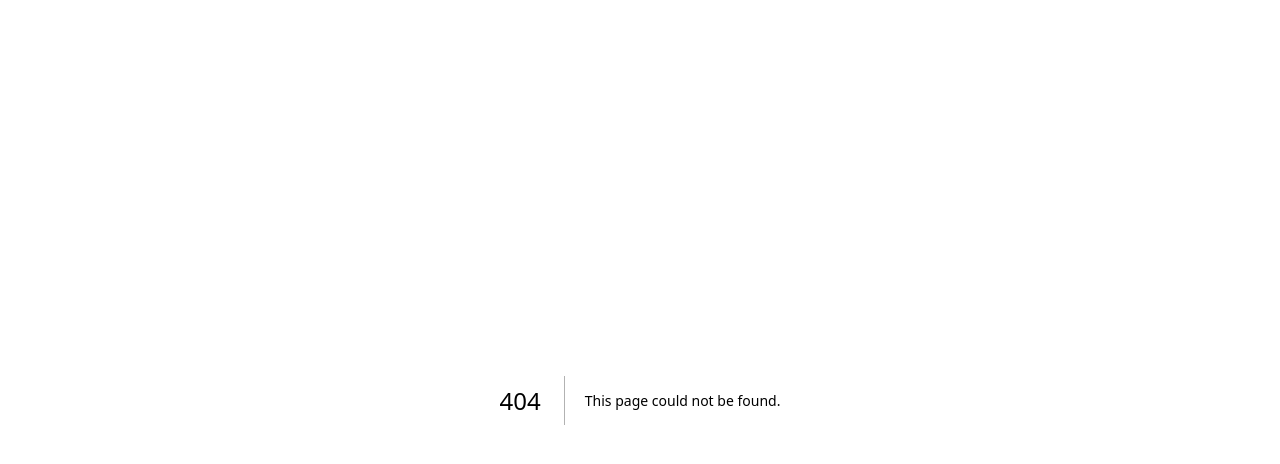
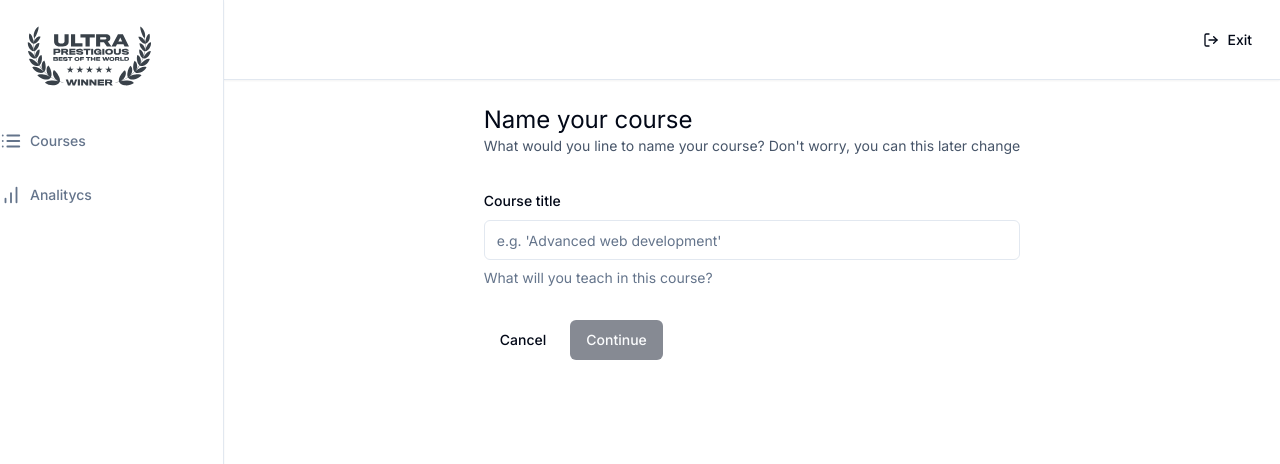
Before and after one commit to iDmitryi/learning-management-system, a Next.js app: page /teacher/create in a window 1280 px wide. Before the commit this address had no page. Shown: the top 464 px of the page. Built offline with nearby package versions, Linux system fonts and the light colour scheme.

Commit message:
create course page, added toast library

```diff
--- a/app/(dashboard)/(routes)/teacher/courses/page.tsx
+++ b/app/(dashboard)/(routes)/teacher/courses/page.tsx
@@ -1,5 +1,14 @@
+import { Button } from '@/components/ui/button'
+import Link from 'next/link'
+
 const CoursesPage = () => {
-  return <div>Courses Page</div>
+  return (
+    <div className="p-6">
+      <Link href="/teacher/create">
+        <Button>New Course </Button>
+      </Link>
+    </div>
+  )
 }
 
 export default CoursesPage
--- /dev/null
+++ b/app/(dashboard)/(routes)/teacher/create/page.tsx
@@ -0,0 +1,97 @@
+'use client'
+
+import * as z from 'zod'
+import axios from 'axios'
+import { zodResolver } from '@hookform/resolvers/zod'
+import { Control, FieldValues, useForm } from 'react-hook-form'
+import { useRouter } from 'next/navigation'
+
+import {
+  Form,
+  FormControl,
+  FormDescription,
+  FormField,
+  FormItem,
+  FormLabel,
+  FormMessage,
+} from '@/components/ui/form'
+
+import { Button } from '@/components/ui/button'
+import { Input } from '@/components/ui/input'
+import Link from 'next/link'
+import toast from 'react-hot-toast'
+
+const formSchema = z.object({
+  title: z.string().min(1, { message: 'Title is required' }),
+})
+
+const CreatePage = () => {
+  const router = useRouter()
+
+  const form = useForm<z.infer<typeof formSchema>>({
+    resolver: zodResolver(formSchema),
+    defaultValues: { title: '' },
+  })
+
+  const { isSubmitting, isValid } = form.formState
+
+  const onSubmit = async (values: z.infer<typeof formSchema>) => {
+    try {
+      const response = await axios.post('/api/course', values)
+      router.push(`/teacher/courses/${response.data.id}`)
+    } catch (error) {
+      toast.error('Something went wrog')
+    }
+  }
+
+  return (
+    <div className="max-w-5xl mx-auto flex md:item-center md:justify-center h-full p-6">
+      <div>
+        <h1 className="text-2xl">Name your course</h1>
+        <p className="text-sm text-slate-600">
+          What would you line to name your course? Don&apos;t worry, you can
+          this later change
+        </p>
+        <Form {...form}>
+          <form
+            onSubmit={form.handleSubmit(onSubmit)}
+            className="space-y-8 mt-8"
+          >
+            <FormField
+              control={form.control}
+              name="title"
+              render={({ field }) => (
+                <FormItem>
+                  <FormLabel>Course title</FormLabel>
+                  <FormControl>
+                    <Input
+                      disabled={isSubmitting}
+                      placeholder="e.g. 'Advanced web development'"
+                      {...field}
+                    />
+                  </FormControl>
+                  <FormDescription>
+                    What will you teach in this course?
+                  </FormDescription>
+                  <FormMessage />
+                </FormItem>
+              )}
+            />
+            <div className="flex item-center gap-x-2">
+              <Link href="/">
+                <Button type="button" variant="ghost">
+                  Cancel
+                </Button>
+              </Link>
+              <Button type="submit" disabled={!isValid || isSubmitting}>
+                Continue
+              </Button>
+            </div>
+          </form>
+        </Form>
+      </div>
+    </div>
+  )
+}
+
+export default CreatePage
--- a/app/(dashboard)/_components/sidebar-item.tsx
+++ b/app/(dashboard)/_components/sidebar-item.tsx
@@ -23,7 +23,6 @@
     router.push(href)
   }
 
-  // TODO: Layout - 17:15
   return (
     <button
       onClick={onClick}
--- a/app/layout.tsx
+++ b/app/layout.tsx
@@ -3,6 +3,7 @@
 import { Inter } from 'next/font/google'
 
 import { ClerkProvider } from '@clerk/nextjs'
+import { ToastProvider } from '@/components/providers/toaster-provider'
 
 const inter = Inter({ subsets: ['latin'] })
 
@@ -19,7 +20,10 @@
   return (
     <ClerkProvider>
       <html lang="en">
-        <body className={inter.className}>{children}</body>
+        <body className={inter.className}>
+          <ToastProvider />
+          {children}
+        </body>
       </html>
     </ClerkProvider>
   )
--- /dev/null
+++ b/components/providers/toaster-provider.tsx
@@ -0,0 +1,7 @@
+'use client'
+
+import { Toaster } from 'react-hot-toast'
+
+export const ToastProvider = () => {
+  return <Toaster />
+}
--- /dev/null
+++ b/components/ui/form.tsx
@@ -0,0 +1,176 @@
+import * as React from "react"
+import * as LabelPrimitive from "@radix-ui/react-label"
+import { Slot } from "@radix-ui/react-slot"
+import {
+  Controller,
+  ControllerProps,
+  FieldPath,
+  FieldValues,
+  FormProvider,
+  useFormContext,
+} from "react-hook-form"
+
+import { cn } from "@/lib/utils"
+import { Label } from "@/components/ui/label"
+
+const Form = FormProvider
+
+type FormFieldContextValue<
+  TFieldValues extends FieldValues = FieldValues,
+  TName extends FieldPath<TFieldValues> = FieldPath<TFieldValues>
+> = {
+  name: TName
+}
+
+const FormFieldContext = React.createContext<FormFieldContextValue>(
+  {} as FormFieldContextValue
+)
+
+const FormField = <
+  TFieldValues extends FieldValues = FieldValues,
+  TName extends FieldPath<TFieldValues> = FieldPath<TFieldValues>
+>({
+  ...props
+}: ControllerProps<TFieldValues, TName>) => {
+  return (
+    <FormFieldContext.Provider value={{ name: props.name }}>
+      <Controller {...props} />
+    </FormFieldContext.Provider>
+  )
+}
+
+const useFormField = () => {
+  const fieldContext = React.useContext(FormFieldContext)
+  const itemContext = React.useContext(FormItemContext)
+  const { getFieldState, formState } = useFormContext()
+
+  const fieldState = getFieldState(fieldContext.name, formState)
+
+  if (!fieldContext) {
+    throw new Error("useFormField should be used within <FormField>")
+  }
+
+  const { id } = itemContext
+
+  return {
+    id,
+    name: fieldContext.name,
+    formItemId: `${id}-form-item`,
+    formDescriptionId: `${id}-form-item-description`,
+    formMessageId: `${id}-form-item-message`,
+    ...fieldState,
+  }
+}
+
+type FormItemContextValue = {
+  id: string
+}
+
+const FormItemContext = React.createContext<FormItemContextValue>(
+  {} as FormItemContextValue
+)
+
+const FormItem = React.forwardRef<
+  HTMLDivElement,
+  React.HTMLAttributes<HTMLDivElement>
+>(({ className, ...props }, ref) => {
+  const id = React.useId()
+
+  return (
+    <FormItemContext.Provider value={{ id }}>
+      <div ref={ref} className={cn("space-y-2", className)} {...props} />
+    </FormItemContext.Provider>
+  )
+})
+FormItem.displayName = "FormItem"
+
+const FormLabel = React.forwardRef<
+  React.ElementRef<typeof LabelPrimitive.Root>,
+  React.ComponentPropsWithoutRef<typeof LabelPrimitive.Root>
+>(({ className, ...props }, ref) => {
+  const { error, formItemId } = useFormField()
+
+  return (
+    <Label
+      ref={ref}
+      className={cn(error && "text-destructive", className)}
+      htmlFor={formItemId}
+      {...props}
+    />
+  )
+})
+FormLabel.displayName = "FormLabel"
+
+const FormControl = React.forwardRef<
+  React.ElementRef<typeof Slot>,
+  React.ComponentPropsWithoutRef<typeof Slot>
+>(({ ...props }, ref) => {
+  const { error, formItemId, formDescriptionId, formMessageId } = useFormField()
+
+  return (
+    <Slot
+      ref={ref}
+      id={formItemId}
+      aria-describedby={
+        !error
+          ? `${formDescriptionId}`
+          : `${formDescriptionId} ${formMessageId}`
+      }
+      aria-invalid={!!error}
+      {...props}
+    />
+  )
+})
+FormControl.displayName = "FormControl"
+
+const FormDescription = React.forwardRef<
+  HTMLParagraphElement,
+  React.HTMLAttributes<HTMLParagraphElement>
+>(({ className, ...props }, ref) => {
+  const { formDescriptionId } = useFormField()
+
+  return (
+    <p
+      ref={ref}
+      id={formDescriptionId}
+      className={cn("text-sm text-muted-foreground", className)}
+      {...props}
+    />
+  )
+})
+FormDescription.displayName = "FormDescription"
+
+const FormMessage = React.forwardRef<
+  HTMLParagraphElement,
+  React.HTMLAttributes<HTMLParagraphElement>
+>(({ className, children, ...props }, ref) => {
+  const { error, formMessageId } = useFormField()
+  const body = error ? String(error?.message) : children
+
+  if (!body) {
+    return null
+  }
+
+  return (
+    <p
+      ref={ref}
+      id={formMessageId}
+      className={cn("text-sm font-medium text-destructive", className)}
+      {...props}
+    >
+      {body}
+    </p>
+  )
+})
+FormMessage.displayName = "FormMessage"
+
+export {
+  useFormField,
+  Form,
+  FormItem,
+  FormLabel,
+  FormControl,
+  FormDescription,
+  FormMessage,
+  FormField,
+}
--- /dev/null
+++ b/components/ui/input.tsx
@@ -0,0 +1,25 @@
+import * as React from 'react'
+
+import { cn } from '@/lib/utils'
+
+export interface InputProps
+  extends React.InputHTMLAttributes<HTMLInputElement> {}
+
+const Input = React.forwardRef<HTMLInputElement, InputProps>(
+  ({ className, type, ...props }, ref) => {
+    return (
+      <input
+        type={type}
+        className={cn(
+          'flex h-10 w-full rounded-md border border-input bg-background px-3 py-2 text-sm ring-offset-background file:border-0 file:bg-transparent file:text-sm file:font-medium placeholder:text-muted-foreground  disabled:cursor-not-allowed disabled:opacity-50 outline-0',
+          className
+        )}
+        ref={ref}
+        {...props}
+      />
+    )
+  }
+)
+Input.displayName = 'Input'
+
+export { Input }
--- /dev/null
+++ b/components/ui/label.tsx
@@ -0,0 +1,26 @@
+"use client"
+
+import * as React from "react"
+import * as LabelPrimitive from "@radix-ui/react-label"
+import { cva, type VariantProps } from "class-variance-authority"
+
+import { cn } from "@/lib/utils"
+
+const labelVariants = cva(
+  "text-sm font-medium leading-none peer-disabled:cursor-not-allowed peer-disabled:opacity-70"
+)
+
+const Label = React.forwardRef<
+  React.ElementRef<typeof LabelPrimitive.Root>,
+  React.ComponentPropsWithoutRef<typeof LabelPrimitive.Root> &
+    VariantProps<typeof labelVariants>
+>(({ className, ...props }, ref) => (
+  <LabelPrimitive.Root
+    ref={ref}
+    className={cn(labelVariants(), className)}
+    {...props}
+  />
+))
+Label.displayName = LabelPrimitive.Root.displayName
+
+export { Label }
```
Also changed, not shown: package.json (+7 -1 lines).
